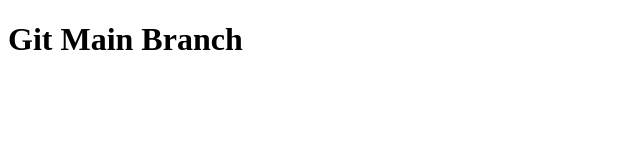
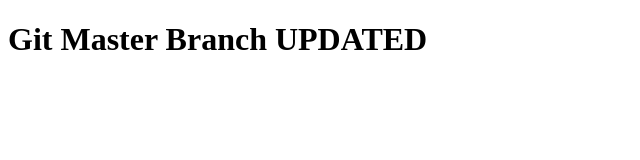
Before and after one commit to jazz921/rebasing-practice, a plain HTML site: page index.html in a window 1280 px wide. Shown: the whole page, without its empty margins (0-640 px from the left). Drawn offline with Linux system fonts and the light colour scheme.

Commit message:
updated h1 in master branch

```diff
--- a/index.html
+++ b/index.html
@@ -8,6 +8,6 @@
   <script src="script.js"></script>
 </head>
 <body>
-  <h1>Git Main Branch</h1>
+  <h1>Git Master Branch UPDATED</h1>
 </body>
 </html>
```
